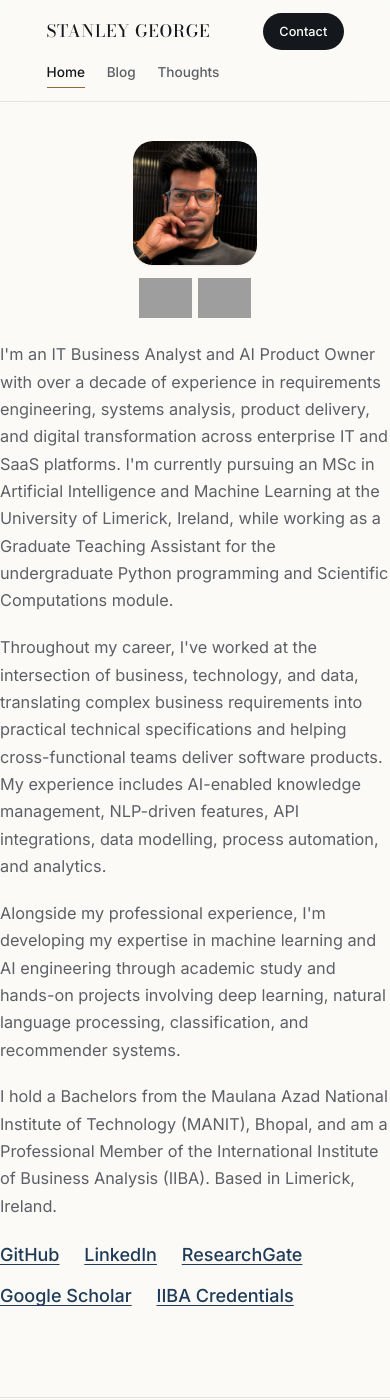
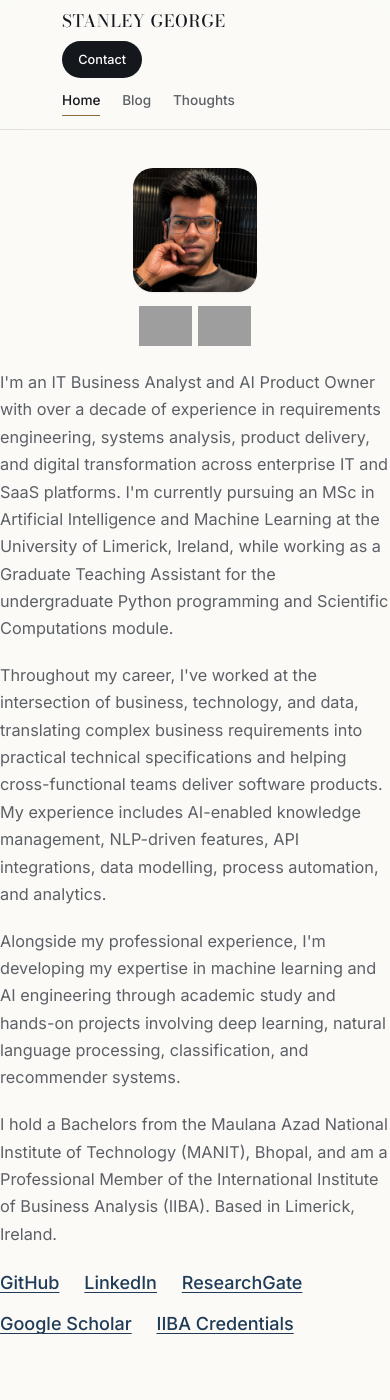
Before and after one commit to stageor/stageor.github.io, a Jekyll site: the page built from index.html, in a window 390 px wide and 1400 px high. Built offline with Jekyll 4.4.1, drawn with Linux system fonts in a browser that asks for light colours; grey boxes are pictures that could not be loaded.

Commit message:
Increase mobile side padding to 4rem
Co-Authored-By: Claude Sonnet 5 <noreply@anthropic.com>
Claude-Session: https://claude.ai/code/session_01V1zx5mLX7vrJ9dsy7ibrGV

```diff
--- a/assets/css/style.css
+++ b/assets/css/style.css
@@ -243,7 +243,7 @@ p { margin: 0 0 1.2em; color: var(--ink-soft); font-weight: 400; }
 @media (max-width: 640px) {
   html { font-size: 15.5px; }
   body { line-height: 1.68; }
-  .wrap { padding: 0 3rem; box-sizing: border-box; }
+  .wrap { padding: 0 4rem; box-sizing: border-box; }
 
   p, .prose p, .post-body p, .page-body p, .entry-card p {
     text-align: left;
```
